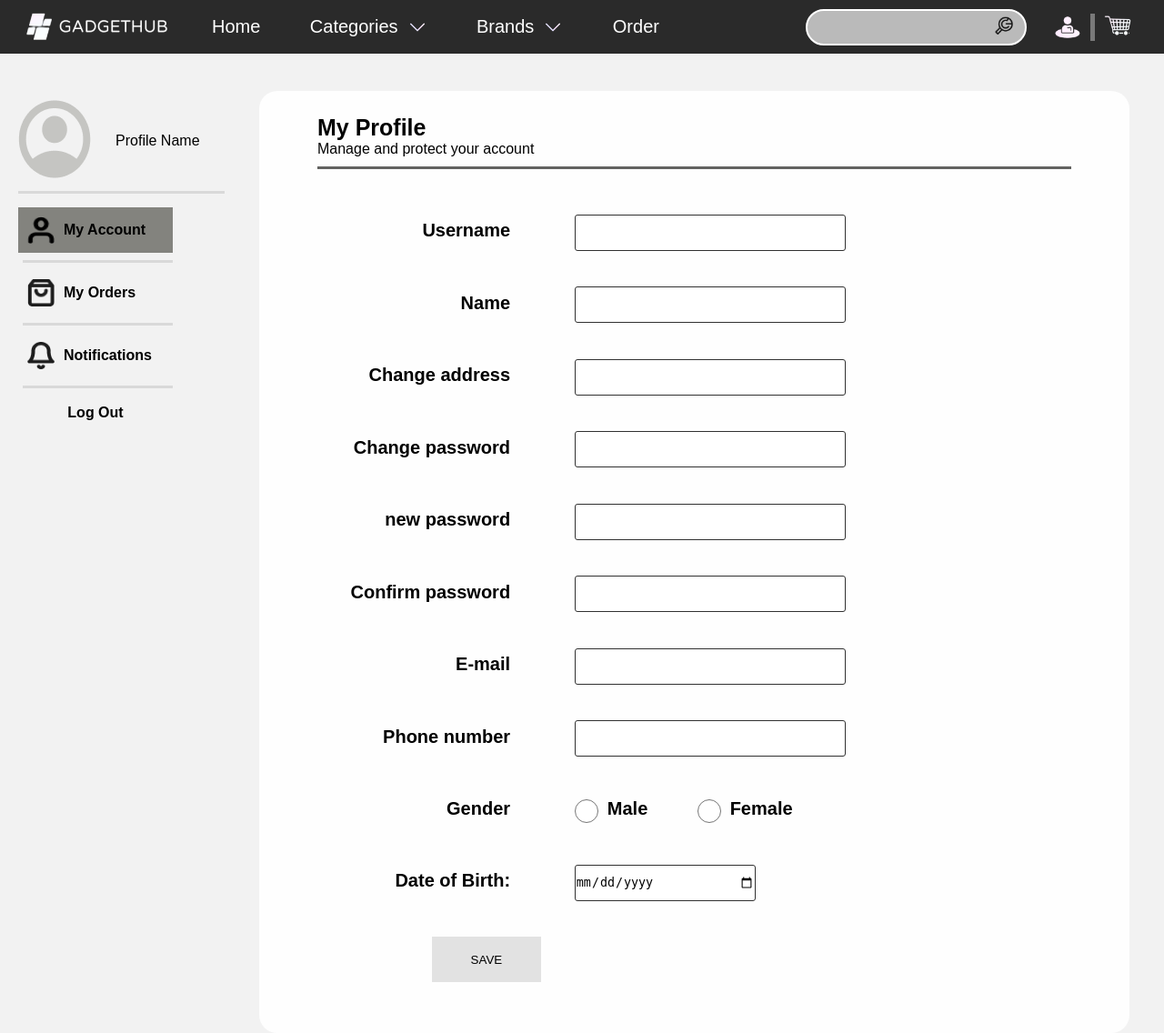
After one commit to jester-abalos/ecommerce, a PHP site: page /html/ManageProfile.html in a window 1280 px wide. The commit adds this page. Shown: the whole page at 91% size. Run offline with PHP 8.4, Linux system fonts and the light colour scheme.

Commit message:
created manageprofile

```diff
--- /dev/null
+++ b/css/ManageProfile.css
@@ -0,0 +1,200 @@
+* {
+    margin: 0;
+    padding: 0;
+    box-sizing: border-box;
+
+
+}
+
+body {
+    height: 100vh;
+    margin: 0;
+    font-family: Arial, sans-serif;
+    background-color: #f2f2f2;
+    background-size: cover;
+    background-position: center;
+}
+
+.container {
+
+    width: 100%;
+
+    margin-top: 100px;
+    display: flex;
+    flex-direction: row;
+
+}
+
+.menu {
+width: 300px;
+
+display: flex;
+flex-direction: column;
+padding-left: 20px;
+
+
+}
+
+.useraccount{
+    width: 100%;
+
+    display: flex;
+    flex-direction: row;
+    border-bottom: 3px #D9D9D9 solid;
+    margin-bottom: 10px;
+    padding: 10px 0;
+}
+
+.profilepic{
+height:100%;
+width: 35%;
+
+}
+
+.profilepic img{
+    width: 100%;
+    height: 100%;
+    object-fit: contain;
+}
+
+.profilename{
+    height:100%;
+    width: 65%;
+
+    text-align: center;
+    align-content: center;
+  }
+
+
+.menu button{
+    width: 170px;
+  font-weight: 750;
+    font-size: 16px;
+    cursor: pointer;
+    display: flex;
+    flex-direction: row;
+    justify-content: flex-start;
+    align-items: center;
+    padding: 10px;
+    margin: 5px 0;
+    border:none;
+    background-color: transparent;
+}
+
+#logout{
+   display: flex;
+   margin-left: 0;
+  justify-content: center;
+
+}
+
+.menu button img{
+    width: 30px;
+    height: 30px;
+    vertical-align: middle;
+    margin-right: 10px;
+}
+
+
+.menu span{
+
+    width: 165px;
+    height: 3px;
+    background-color: #D9D9D9;
+    margin: 3px 5px;
+    border:none;
+}
+
+#myaccount{
+    background-color: #83837E;
+}
+
+
+
+.settings{
+    width: 90%;
+
+    background-color: #fefefe;
+    border-radius: 20px;
+    margin: 0 3%;
+    padding: 2% 5%;
+}
+
+.settingsheader{
+    width: 100%;
+    height: 60px;
+    border-bottom: #636361 3px solid;
+    margin-bottom: 50px;
+}
+
+.settingsheader h2{
+    font-size: 25px;
+    font-weight: 800;
+
+}
+
+form{
+
+
+
+    width:80%;
+
+}
+
+form label{
+    display: inline-block;
+    width: 32%;
+    font-size: 20px;
+    margin-right: 10%;
+    font-weight: bold;
+
+    text-align: right;
+     margin-bottom: 50px;
+
+
+}
+
+form input{
+    width: 45%;
+    border: 1px solid #313131;
+    border-radius: 3px;
+    height: 40px;
+
+
+}
+
+#male, #female{
+padding-top: 30px;
+width: 4%;
+
+vertical-align: middle;
+}
+
+#male:checked,
+#female:checked {
+    accent-color: #636361;
+
+}
+#labelmale, #labelfemale{
+    width: 5%;
+   padding-left: 5px;
+
+    text-align: left;
+
+
+}
+
+#dateofbirth{
+width: 30%;
+
+}
+
+#save{
+display: block;
+background-color: #e2e2e2;
+height: 50px;
+width: 120px;
+margin: 0 0 30px 19%;
+cursor: pointer;
+border: none;
+}
--- /dev/null
+++ b/html/ManageProfile.html
@@ -0,0 +1,138 @@
+<!DOCTYPE html>
+<html lang="en">
+<head>
+    <meta charset="UTF-8">
+    <meta name="viewport" content="width=device-width, initial-scale=1.0">
+    <title>ManageProfile</title>
+    <link rel="stylesheet" href="../css/ManageProfile.css">
+    <link rel="stylesheet" href="../css/navbar.css">
+</head>
+<body>
+
+
+    <nav class="navbar">
+        <div class="logo">
+            <img src="../img/LOGO1.png" alt="">
+        </div>
+
+            <ul class="navbar-links" id="navbar-links">
+                <li><a href="Dashboard.html">Home</a></li>
+                <li>
+                    <a href="CategoryPage.html">Categories<img src="../img/arrow.png" alt=""></a>
+                <ul class="catdropdown">
+                    <li><a href="#Smartphones">Smartphones</a></li>
+                    <li><a href="#Tablets">Tablets</a></li>
+                    <li><a href="#Gadgets">Gadgets</a></li>
+                </ul>
+                </li>
+
+                <li><a href="#Brands">Brands<img src="../img/arrow.png" alt=""></a>
+                    <ul class="brandsdropdown">
+                        <li><a href="#Apple">Apple</a></li>
+                        <li><a href="#OPPO">OPPO</a></li>
+                        <li><a href="#VIVO">VIVO</a></li>
+                        <li><a href="#Samsung">Samsung</a></li>
+                        <li><a href="#Huawei">Huawei</a></li>
+                    </ul>
+
+
+
+                </li>
+                <li><a href="OrdersPage.html">Order</a></li>
+            </ul>
+
+
+        <div class="search-container">
+            <input type="text" placeholder="" id="search-bar">
+            <span id="search-icon"><img src="../img/search.png" alt=""></span>
+        </div>
+        <div class="cart-user">
+            <img src="../img/user.png" alt="">
+            <span></span>
+            <a href="CartPage.html"><img src="../img/cart.png" alt=""></a>
+        </div>
+        <div class="navbar-toggle" id="navbar-toggle">
+            <span></span>
+            <span></span>
+            <span></span>
+        </div>
+
+    </nav>
+
+
+    <div class="container">
+        <div class="menu">
+            <div class="useraccount">
+                <div id="profilepic"><img src="../img/profilepic.png" alt=""></div>
+                <div class="profilename">Profile Name</div>
+            </div>
+<button id="myaccount"><img src="../img/iconaccount.png" alt="">My Account</button>
+<span></span>
+<button id="myorders"><img src="../img/iconorder.png" alt="">My Orders</button>
+<span></span>
+<button id="notifications"><img src="../img/iconnotif.png" alt="">Notifications</button>
+<span></span>
+<button id="logout">Log  Out</button>
+        </div>
+
+<div class="settings">
+
+    <div class="settingsheader">
+<h2>My Profile</h2>
+<p>Manage and protect your account</p>
+    </div>
+
+    <div class="settingsform">
+<form  action="">
+
+    <label for="username">Username</label>
+<input type="text" id="username" name="username">
+
+<label for="name">Name</label>
+<input type="text" id="name" name="name">
+
+<label for="address">Change address</label>
+<input type="text" id="address" name="address">
+
+<label for="password">Change password</label>
+<input type="text" id="password" name="password">
+
+<label for="newpassword">new password</label>
+<input type="text" id="newpassword" name="newpassword">
+
+<label for="confirmpassword">Confirm password</label>
+<input type="text" id="confirmpassword" name="confirmpassword">
+
+<label for="email">E-mail</label>
+<input type="email" id="email" name="email">
+
+<label for="phonenumber">Phone number</label>
+<input type="text" id="phonenumber" name="phonenumber">
+
+<label for id="gender" for="gender">Gender</label>
+<input type="radio" id="male" name="gender" value="male">
+<label id="labelmale" for="male">Male</label>
+<input type="radio" id="female" name="gender" value="female">
+<label id="labelfemale" for="female">Female</label>
+
+
+<label for="dateofbirth">Date of Birth:</label>
+<input type="date" id="dateofbirth" name="dateofbirth">
+
+<button id="save" type="submit">SAVE</button>
+
+
+</form>
+    </div>
+
+</div>
+
+
+
+
+
+    </div>
+
+
+</body>
+</html>
```
Also changed, not shown: css/CheckoutPage.css (+20 -20 lines), img/iconaccount.png (added), img/iconnotif.png (added), img/iconorder.png (added), img/locationpin.png (added), img/profilepic.png (added).
